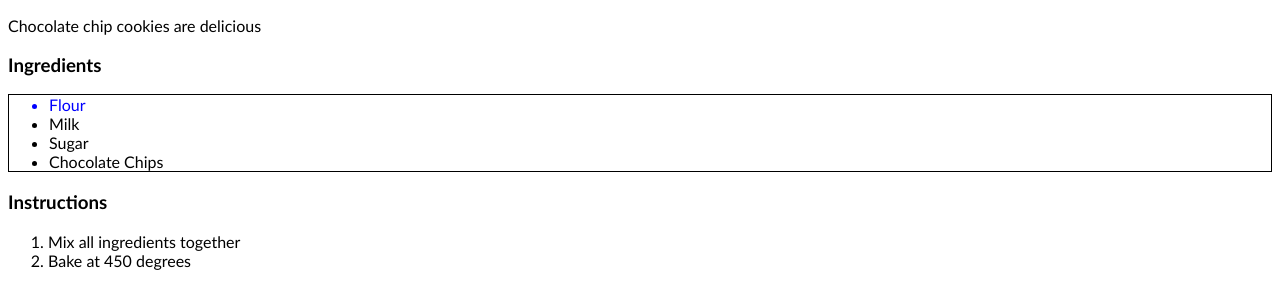
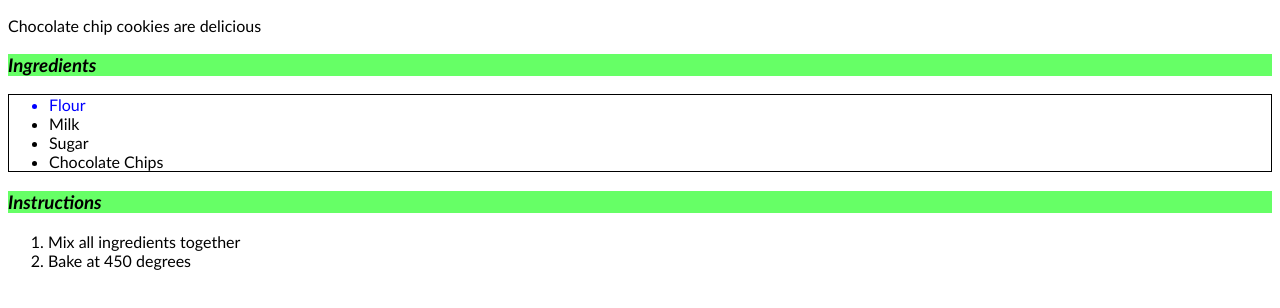
Before and after one commit to aagothmann/html-practice, a plain HTML site: page index.html in a window 1280 px wide. Shown: the part 438-746 px from the top of the page. Drawn offline with Linux system fonts and the light colour scheme.

Commit message:
Update index.html

```diff
--- a/index.html
+++ b/index.html
@@ -17,7 +17,7 @@
       <img src="http://images-gmi-pmc.edge-generalmills.com/eb52c020-c145-440c-8445-911f133c0096.jpg" alt="delicious cookies" />
       <p>Chocolate chip cookies are delicious</p>
 
-      <h3>Ingredients</h3>
+      <h3 class="section-heading">Ingredients</h3>
       <ul>
         <li id="first-ingredient">Flour</li>
         <li>Milk</li>
@@ -27,7 +27,7 @@
     </section>
 
     <section>
-      <h3>Instructions</h3>
+      <h3 class="section-heading">Instructions</h3>
 
       <ol>
         <li>Mix all ingredients together</li>
```
